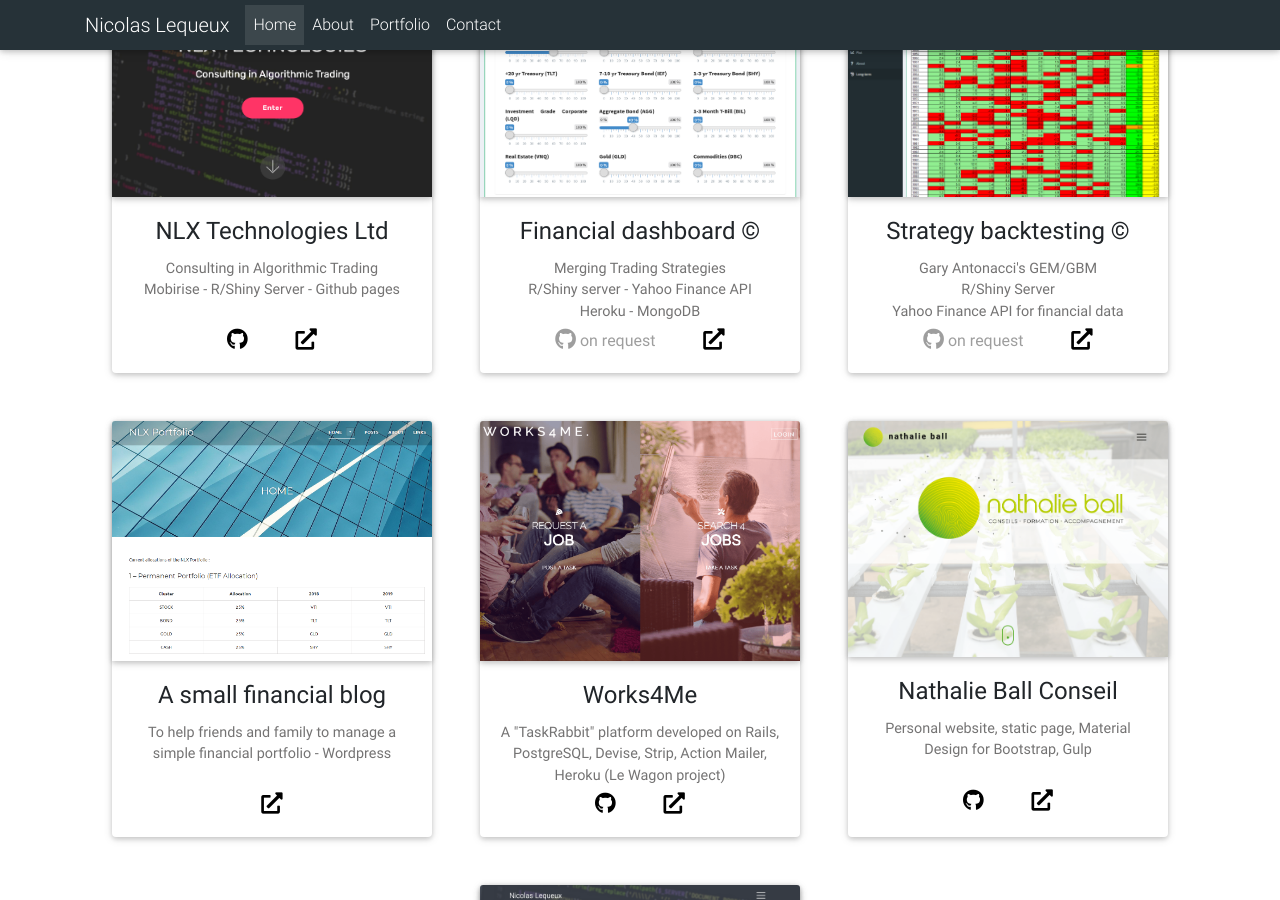
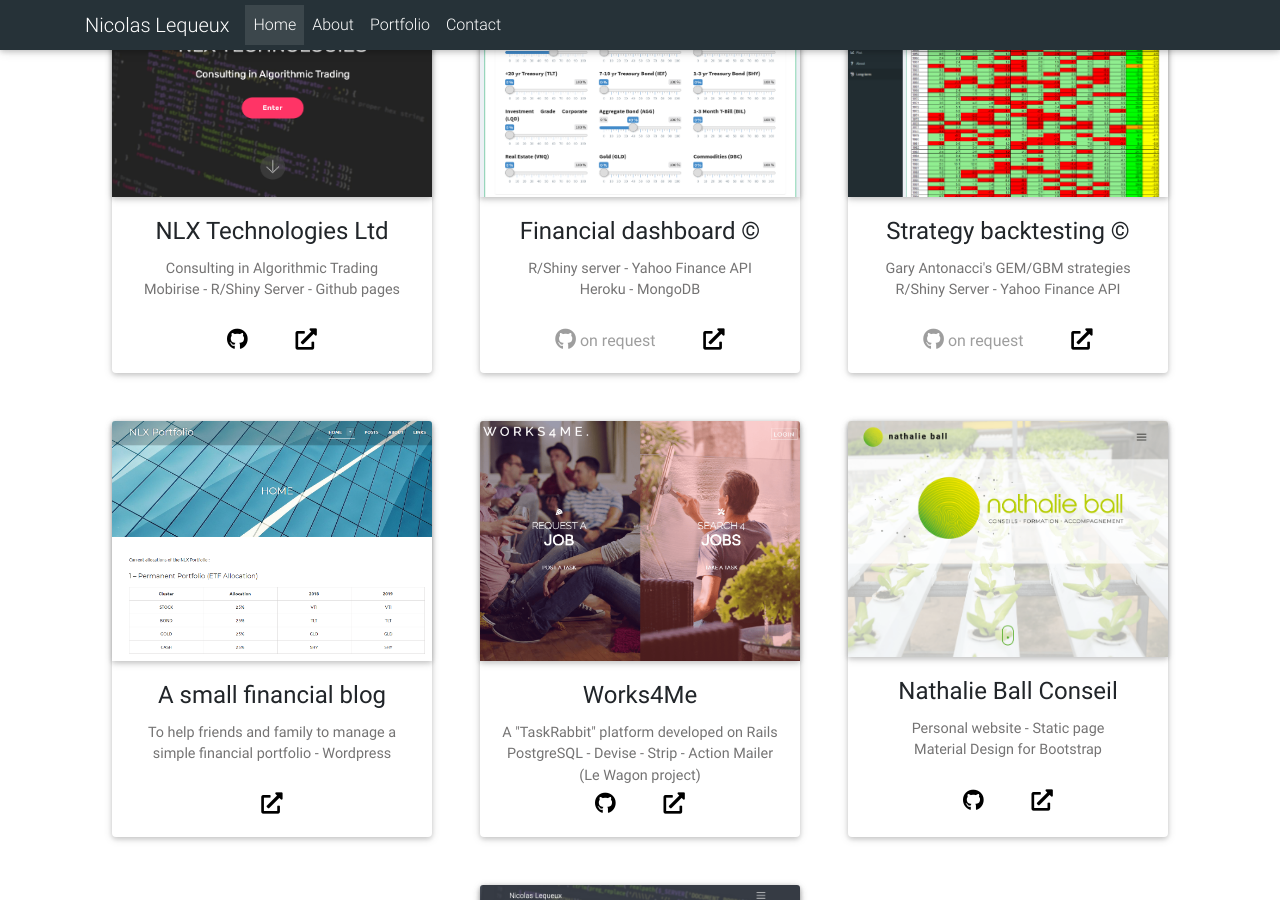
Before and after one commit to nicolaslequeux/nicolas-lequeux, a Jekyll site: the page built from index.md, in a window 1280 px wide and 900 px high, scrolled down 2507 px. Built offline with Jekyll 4.4.1, drawn with Linux system fonts in a browser that asks for light colours; nearby versions of some CDN libraries; some of the changed text lies outside the part shown.

Commit message:
update portfolio texts

```diff
--- a/_includes/portfolio.html
+++ b/_includes/portfolio.html
@@ -36,7 +36,7 @@
             <div class="card-body">
                 <div class="card-portfolio-text">
                     <h4 class="card-title text-center"><a>Financial dashboard ©</a></h4>
-                    <p class="card-text text-center mb-0">Merging Trading Strategies</p>
+                    <!-- <p class="card-text text-center mb-0">Merging Trading Strategies</p> -->
                     <p class="card-text text-center">R/Shiny server - Yahoo Finance API</br>Heroku - MongoDB</p>
                 </div>
                 <ul class="list-inline text-center card-portfolio-list-link">
@@ -62,8 +62,8 @@
             <div class="card-body">
                 <div class="card-portfolio-text">
                     <h4 class="card-title text-center"><a>Strategy backtesting ©</a></h4>
-                    <p class="card-text text-center mb-0">Gary Antonacci's GEM/GBM</p>
-                    <p class="card-text text-center">R/Shiny Server</br>Yahoo Finance API for financial data</p>
+                    <p class="card-text text-center mb-0">Gary Antonacci's GEM/GBM strategies</p>
+                    <p class="card-text text-center">R/Shiny Server - Yahoo Finance API</p>
                 </div>
                 <ul class="list-inline text-center card-portfolio-list-link">
 <!--                     <li class="list-inline-item"><a class="card-portfolio-link"
@@ -101,10 +101,7 @@
             <div class="card-body">
                 <div class="card-portfolio-text">
                     <h4 class="card-title text-center"><a>Works4Me</a></h4>
-                    <p class="card-text text-center">A "TaskRabbit" platform developed on Rails, PostgreSQL, Devise,
-                        Strip, Action
-                        Mailer, Heroku (Le Wagon project)
-                    </p>
+                    <p class="card-text text-center">A "TaskRabbit" platform developed on Rails</br>PostgreSQL - Devise - Strip - Action Mailer</br>(Le Wagon project)</p>
                 </div>
                 <ul class="list-inline text-center card-portfolio-list-link">
                     <li class="list-inline-item"><a class="card-portfolio-link"
@@ -125,7 +122,7 @@
             <div class="card-body">
                 <div class="card-portfolio-text">
                     <h4 class="card-title text-center"><a>Nathalie Ball Conseil</a></h4>
-                    <p class="card-text text-center">Personal website, static page, Material Design for Bootstrap, Gulp</p>
+                    <p class="card-text text-center">Personal website - Static page</br>Material Design for Bootstrap</p>
                 </div>
                 <ul class="list-inline text-center card-portfolio-list-link">
                     <li class="list-inline-item"><a class="card-portfolio-link"
@@ -146,7 +143,7 @@
             <div class="card-body">
                 <div class="card-portfolio-text">
                     <h4 class="card-title text-center"><a>Nicolas Lequeux</a></h4>
-                    <p class="card-text text-center">Personal website, Jekyll, Material Design Bootstrap, Gulp</p>
+                    <p class="card-text text-center">Personal website - Jekyll - Gulp</br>Material Design for Bootstrap</p>
                 </div>
                 <ul class="list-inline text-center card-portfolio-list-link">
                     <li class="list-inline-item"><a class="card-portfolio-link"
```
